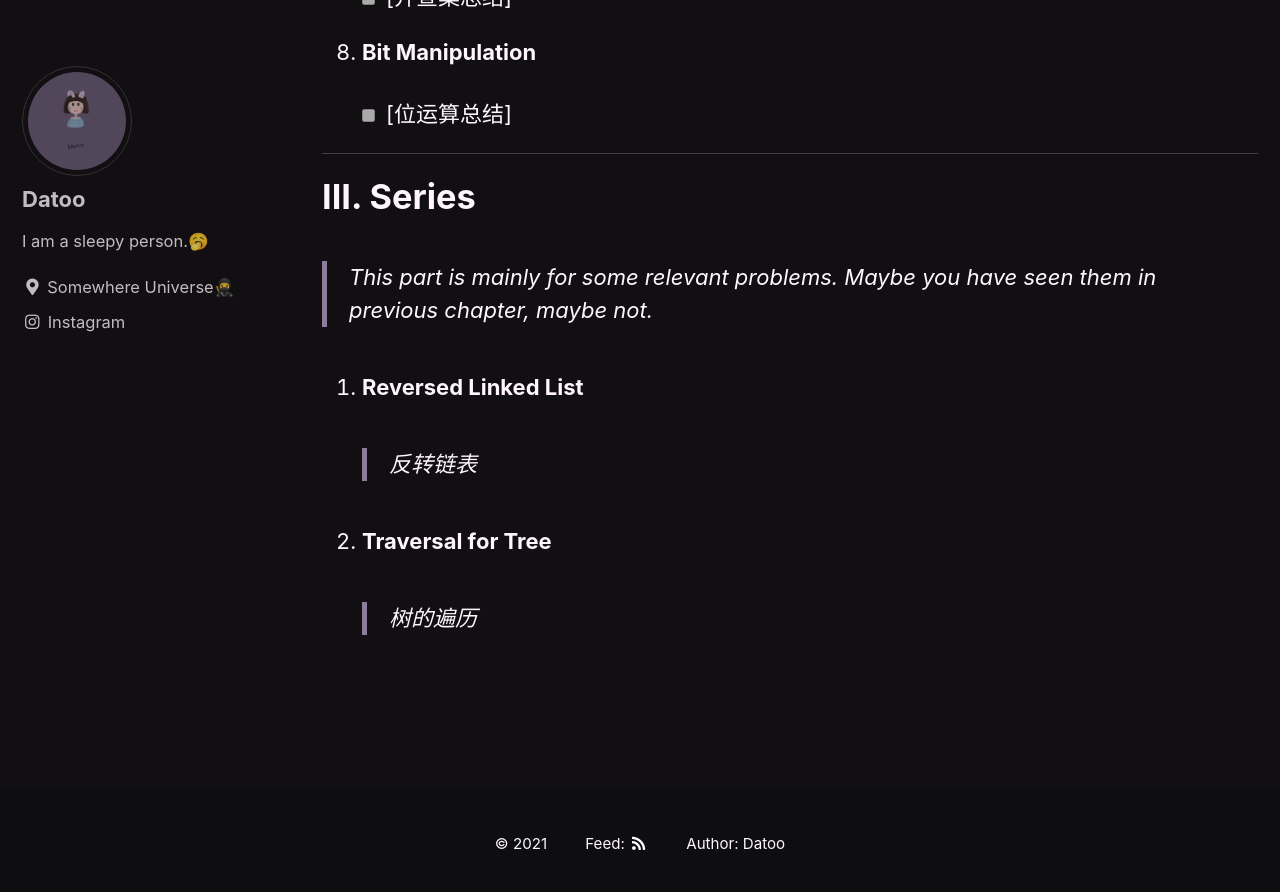
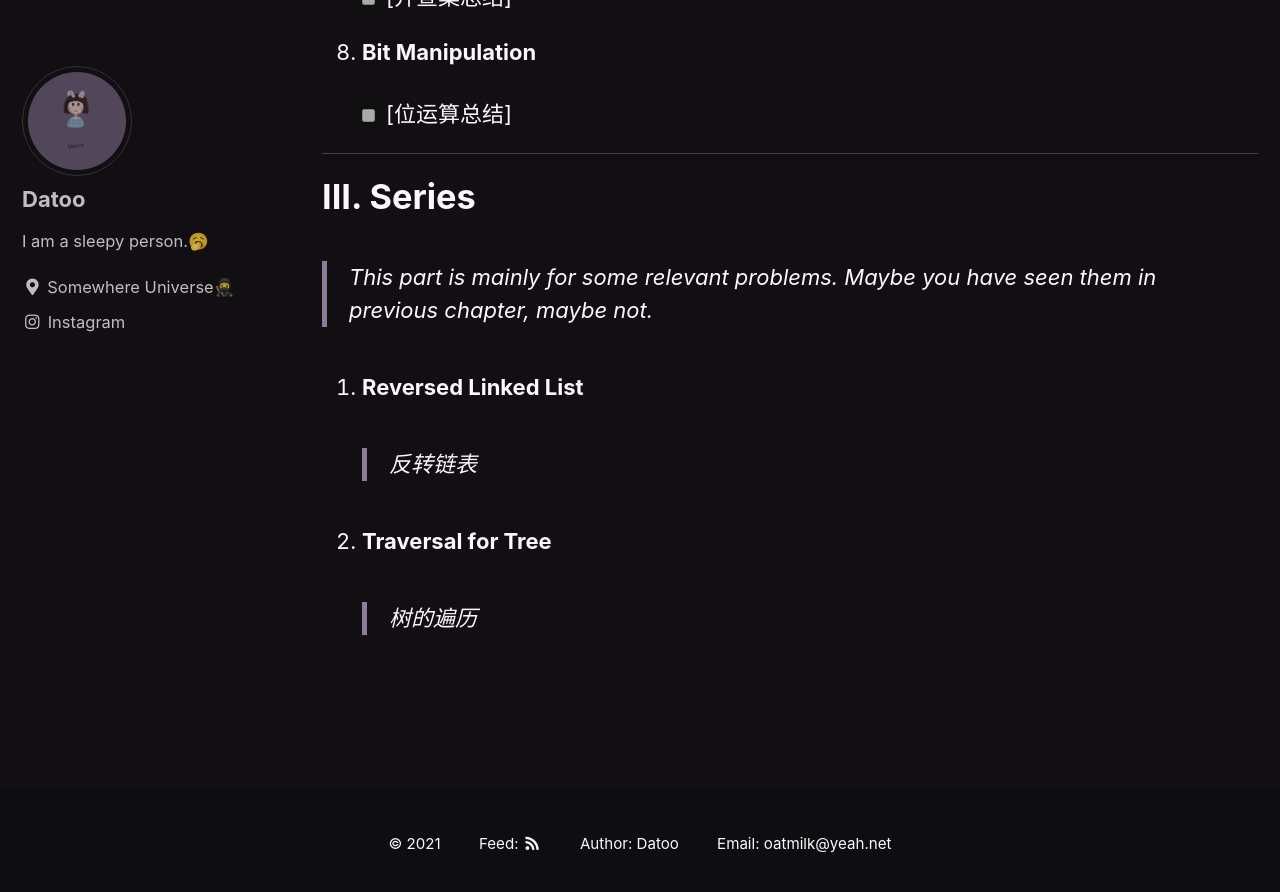
Before and after one commit to DaToo-J/DaToo-J.GitHub.io, a Jekyll site: the page built from index.md, in a window 1280 px wide and 900 px high, scrolled down 2243 px. Shown: the top 892 px of the window. Built offline with Jekyll 4.4.1, drawn with Linux system fonts in a browser that asks for light colours; cached includes are drawn as plain includes; the list of posts is cut into pages by our own code.

Commit message:
add email info in footer

```diff
--- a/_includes/footer.html
+++ b/_includes/footer.html
@@ -25,5 +25,7 @@
     <a href="https://datoo-j.github.io/">
       {{ site.name | default: site.title }}
     </a>
+    &nbsp; &nbsp; &nbsp; &nbsp;
+    Email: oatmilk@yeah.net
   </div>
 <!-- <div class="page__footer-copyright">&copy; {{ site.time | date: '%Y' }} {{ site.name | default: site.title }}. {{ site.data.ui-text[site.locale].powered_by | default: "Powered by" }} <a href="https://jekyllrb.com" rel="nofollow">Jekyll</a> &amp; <a href="https://mademistakes.com/work/minimal-mistakes-jekyll-theme/" rel="nofollow">Minimal Mistakes</a>.</div> -->
```
